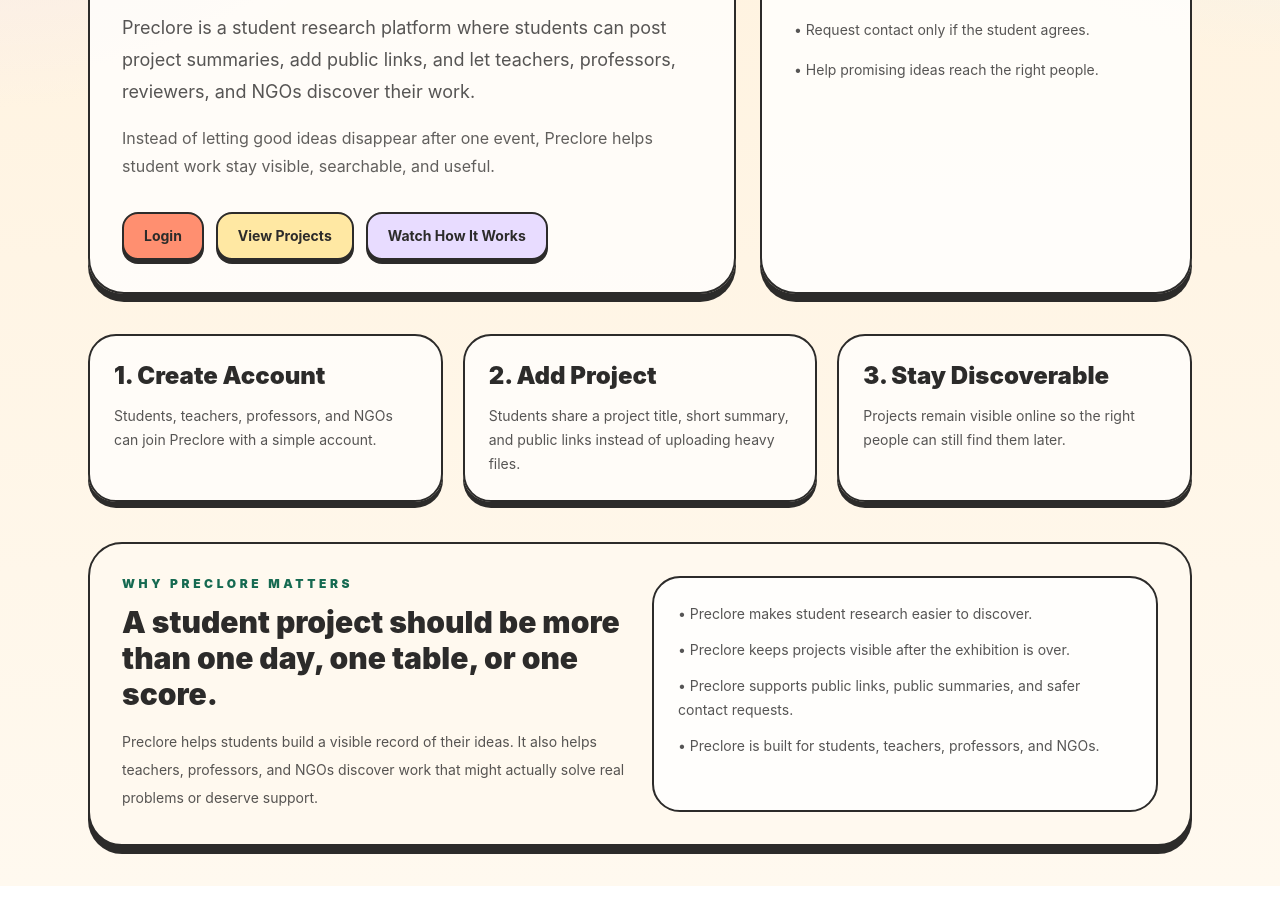
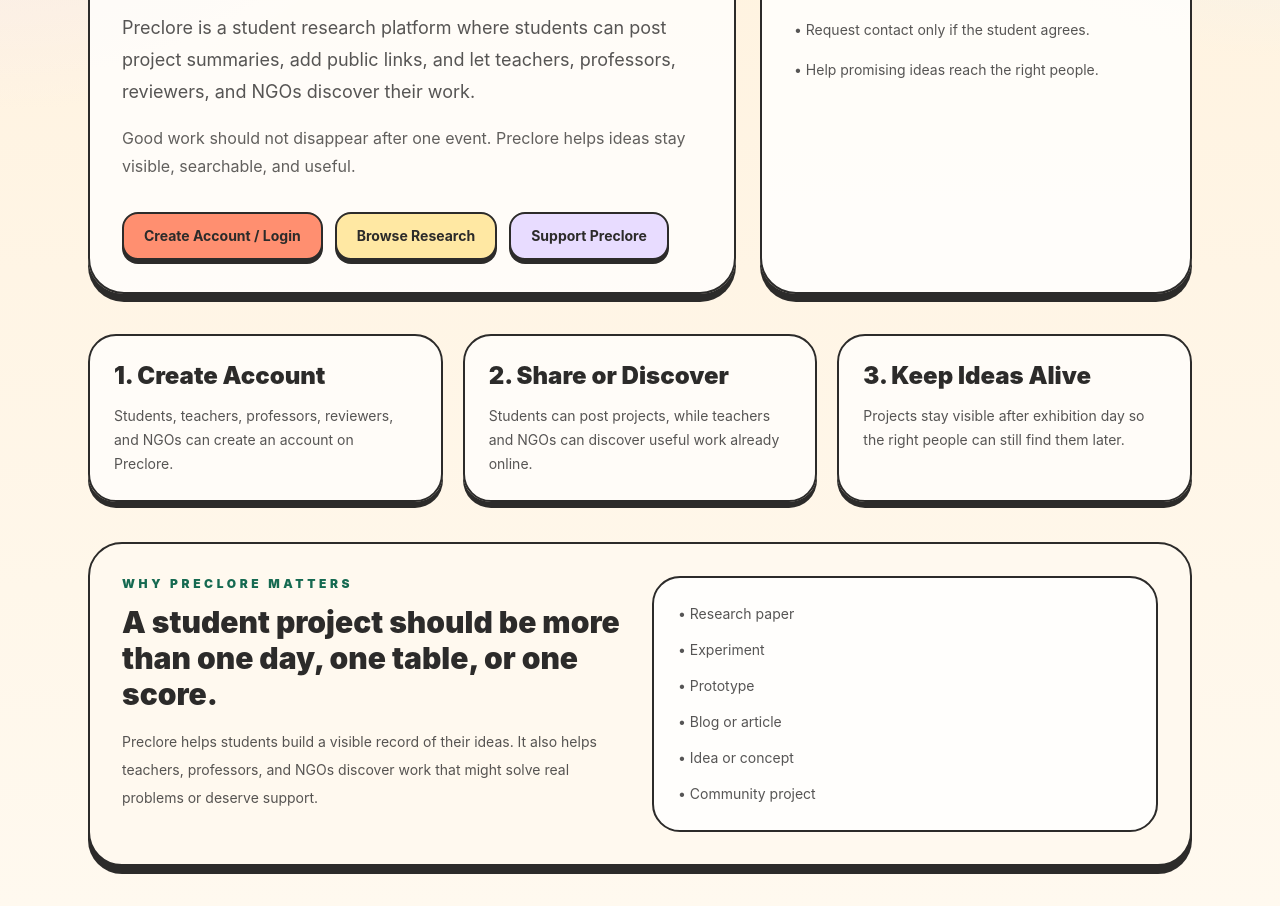
Before and after one commit to sai69692011-wq/Preclore, a Next.js app: page / in a window 1280 px wide. Shown: the part 400-1306 px from the top of the page. Built offline with nearby package versions, Linux system fonts and the light colour scheme; no server answers.

Commit message:
Refactor HomePage for async Supabase client usage
Refactor HomePage to use async/await for Supabase client and user authentication. Update project descriptions and button labels for clarity.

```diff
--- a/app/page.jsx
+++ b/app/page.jsx
@@ -1,4 +1,6 @@
 import TactileButton from '@/components/ui/tactile-button';
+import { deriveAccessProfile } from '@/lib/access';
+import { createClient } from '@/lib/supabase/server';
 
 const siteUrl = 'https://preclore.vercel.app';
 
@@ -14,7 +16,7 @@
     '@type': 'Organization',
     name: 'Preclore',
     url: siteUrl,
-    logo: `${siteUrl}/favicon.ico`,
+    logo: `${siteUrl}/preclore-logo.webp`,
     description:
       'Preclore is a student research platform where students can share projects, add public links, and stay visible after exhibition day.'
   },
@@ -31,7 +33,30 @@
   }
 ];
 
-export default function HomePage() {
+export default async function HomePage() {
+  const supabase = await createClient();
+  const {
+    data: { user }
+  } = await supabase.auth.getUser();
+
+  let access = null;
+
+  if (user) {
+    const { data: profile } = await supabase
+      .from('users')
+      .select('role, birth_year')
+      .eq('id', user.id)
+      .maybeSingle();
+
+    access = deriveAccessProfile(profile || {});
+  }
+
+  const primaryButton = !user
+    ? { href: '/auth', label: 'Create Account / Login' }
+    : access?.canSubmit
+      ? { href: '/submit', label: 'Add Project' }
+      : { href: '/journal', label: 'View Projects' };
+
   return (
     <div className="space-y-10">
       <script
@@ -51,29 +76,25 @@
 
           <p className="mt-5 max-w-3xl text-lg leading-8 text-ink/80">
             Preclore is a student research platform where students can post project summaries,
-            add public links, and let teachers, professors, reviewers, and NGOs discover their
-            work.
+            add public links, and let teachers, professors, reviewers, and NGOs discover their work.
           </p>
 
           <p className="mt-4 max-w-3xl text-base leading-7 text-ink/75">
-            Instead of letting good ideas disappear after one event, Preclore helps student work
-            stay visible, searchable, and useful.
+            Good work should not disappear after one event. Preclore helps ideas stay visible,
+            searchable, and useful.
           </p>
 
           <div className="mt-8 flex flex-wrap gap-3">
-            <TactileButton href="/auth" variant="primary">
-              Login
+            <TactileButton href={primaryButton.href} variant="primary">
+              {primaryButton.label}
             </TactileButton>
+
             <TactileButton href="/journal" variant="secondary">
-              View Projects
+              Browse Research
             </TactileButton>
-            <TactileButton
-              href="https://www.youtube.com/watch?v=XIlHzTBiAEQ"
-              target="_blank"
-              rel="noreferrer"
-              variant="lilac"
-            >
-              Watch How It Works
+
+            <TactileButton href="/support" variant="lilac">
+              Support Preclore
             </TactileButton>
           </div>
         </div>
@@ -101,15 +122,15 @@
         {[
           [
             '1. Create Account',
-            'Students, teachers, professors, and NGOs can join Preclore with a simple account.'
+            'Students, teachers, professors, reviewers, and NGOs can create an account on Preclore.'
           ],
           [
-            '2. Add Project',
-            'Students share a project title, short summary, and public links instead of uploading heavy files.'
+            '2. Share or Discover',
+            'Students can post projects, while teachers and NGOs can discover useful work already online.'
           ],
           [
-            '3. Stay Discoverable',
-            'Projects remain visible online so the right people can still find them later.'
+            '3. Keep Ideas Alive',
+            'Projects stay visible after exhibition day so the right people can still find them later.'
           ]
         ].map(([title, body]) => (
           <div
@@ -133,17 +154,18 @@
             </h2>
             <p className="mt-4 text-sm leading-7 text-ink/80">
               Preclore helps students build a visible record of their ideas. It also helps teachers,
-              professors, and NGOs discover work that might actually solve real problems or deserve
-              support.
+              professors, and NGOs discover work that might solve real problems or deserve support.
             </p>
           </div>
 
           <div className="rounded-[28px] border-2 border-ink bg-white/80 p-6">
             <ul className="space-y-3 text-sm leading-6 text-ink/80">
-              <li>• Preclore makes student research easier to discover.</li>
-              <li>• Preclore keeps projects visible after the exhibition is over.</li>
-              <li>• Preclore supports public links, public summaries, and safer contact requests.</li>
-              <li>• Preclore is built for students, teachers, professors, and NGOs.</li>
+              <li>• Research paper</li>
+              <li>• Experiment</li>
+              <li>• Prototype</li>
+              <li>• Blog or article</li>
+              <li>• Idea or concept</li>
+              <li>• Community project</li>
             </ul>
           </div>
         </div>
```
